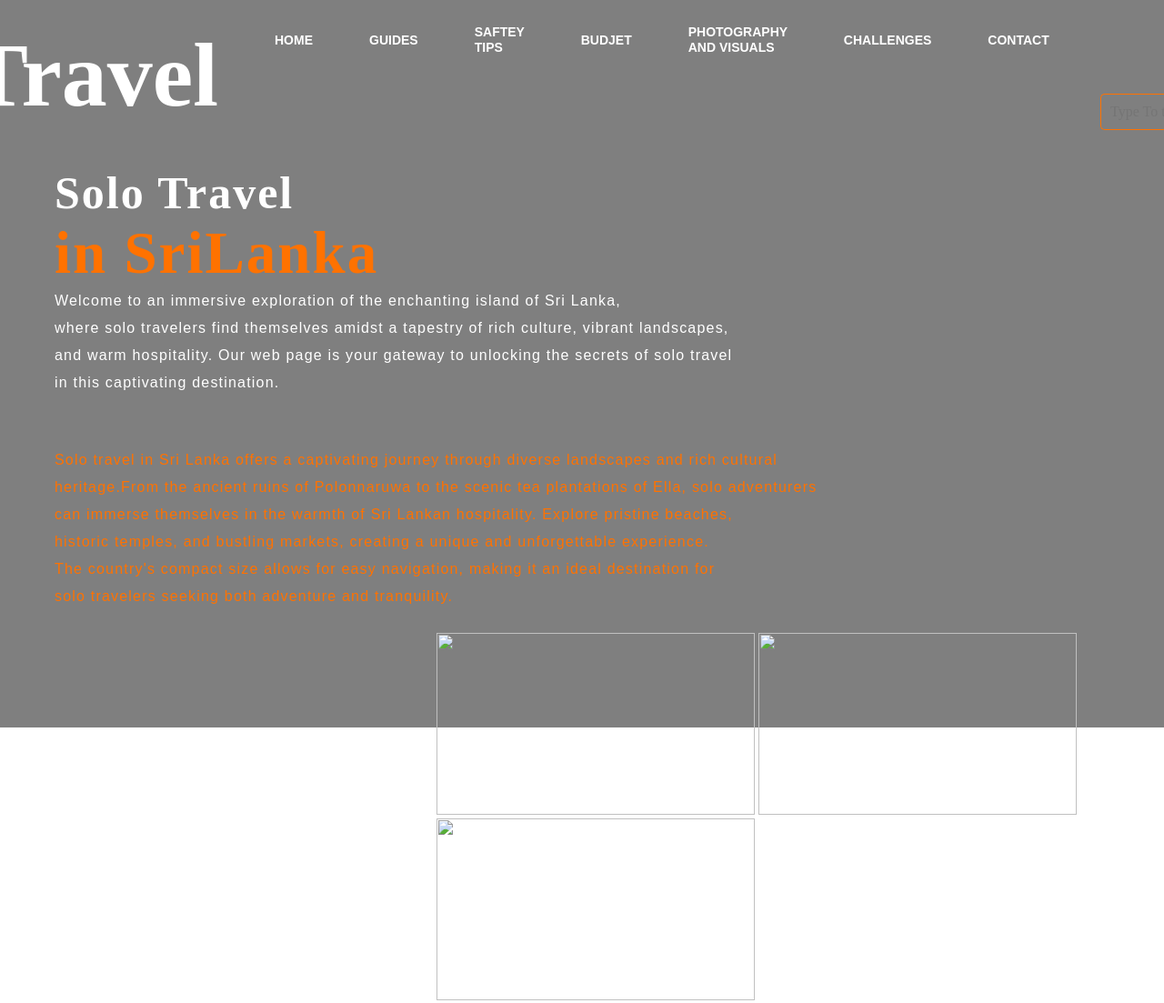
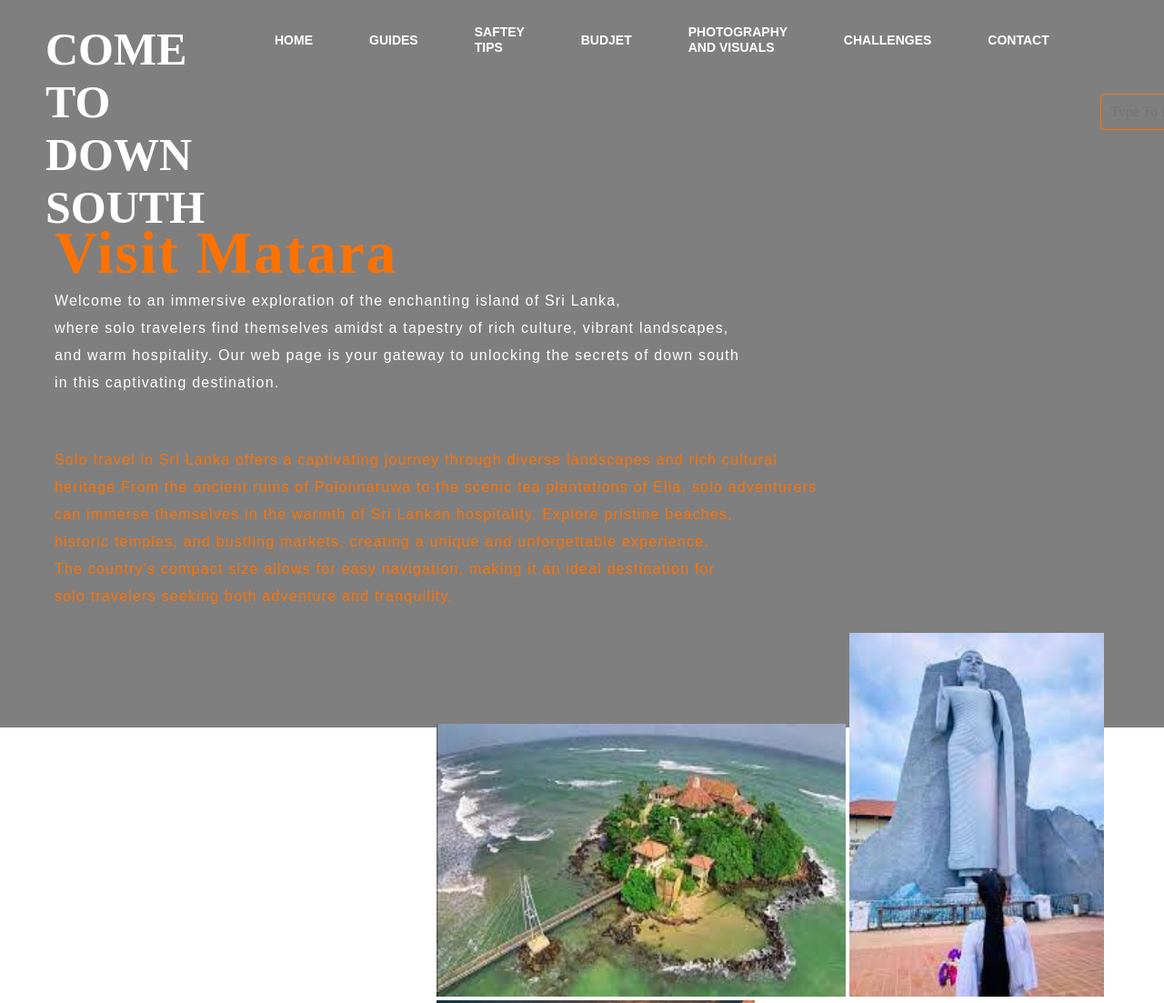
Before and after one commit to HansaBihesh/website, a plain HTML site: page index.html in a window 1280 px wide. Shown: the top 1103 px of the page at 91% size. Drawn offline with Linux system fonts and the light colour scheme.

Commit message:
second commit

```diff
--- a/index.html
+++ b/index.html
@@ -1,14 +1,14 @@
 <!DOCTYPE html>
 <html lang="en">
 <head>
-    <title>Solo Travel</title>
+    <title>COME TO DOWN SOUTH</title>
     <link rel="stylesheet" href="style.css">
 </head>
 <body>
     <div class="main">
         <div class="navbar">
             <div class="icon">
-                <h2 class="logo">SoloTravel</h2>
+                <h2 class="logo">COME TO DOWN SOUTH</h2>
             </div>
 
             <div class="menu">
@@ -30,8 +30,8 @@
 
         </div>
         <div class="content">
-            <h1>Solo Travel<br><span>in SriLanka</span> <br> </h1>
-            <p class="par">Welcome to an immersive exploration of the enchanting island of Sri Lanka, <br> where solo travelers find themselves amidst a tapestry of rich culture, vibrant landscapes,<br> and warm hospitality. Our web page is your gateway to unlocking the secrets of solo travel <br> in this captivating destination. <br>
+            <h1><br><span>Visit Matara</span> <br> </h1>
+            <p class="par">Welcome to an immersive exploration of the enchanting island of Sri Lanka, <br> where solo travelers find themselves amidst a tapestry of rich culture, vibrant landscapes,<br> and warm hospitality. Our web page is your gateway to unlocking the secrets of down south <br> in this captivating destination. <br>
                 <br></p>
         </div>
         <div class="content new">
@@ -39,9 +39,9 @@
 
     </div>
     <div class="images">
-        <img src="jpg/1.jpg" width="350" height="200">
-        <img src="jpg/2.jpg" width="350" height="200">
-        <img src="jpg/3.jpg" width="350" height="200">
+        <img src="images.jpg" width="450" height="300">
+        <img src="123.jpg" width="280" height="400">
+        <img src="456.jpg" width="350" height="200">
         </div>
     </div>
 </body>
--- a/style.css
+++ b/style.css
@@ -26,7 +26,7 @@
 
 .logo{
     color: #fff;
-    font-size: 100px;
+    font-size: 50px;
     font-family: Monotype Corsiva;
     padding-left: 5%;
     float: right;
```
Also changed, not shown: 123.jpg (added), 456.jpg (added), images.jpg (added).
